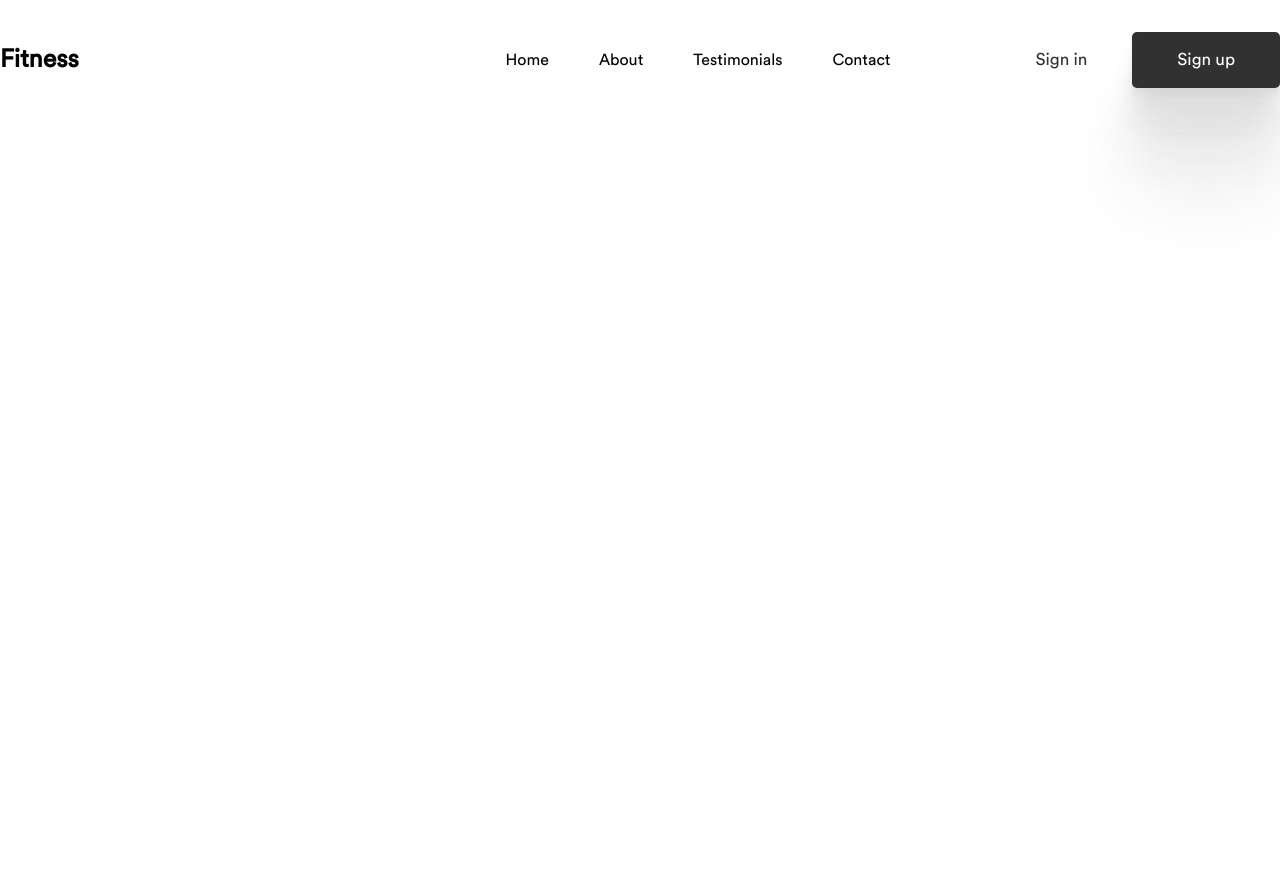
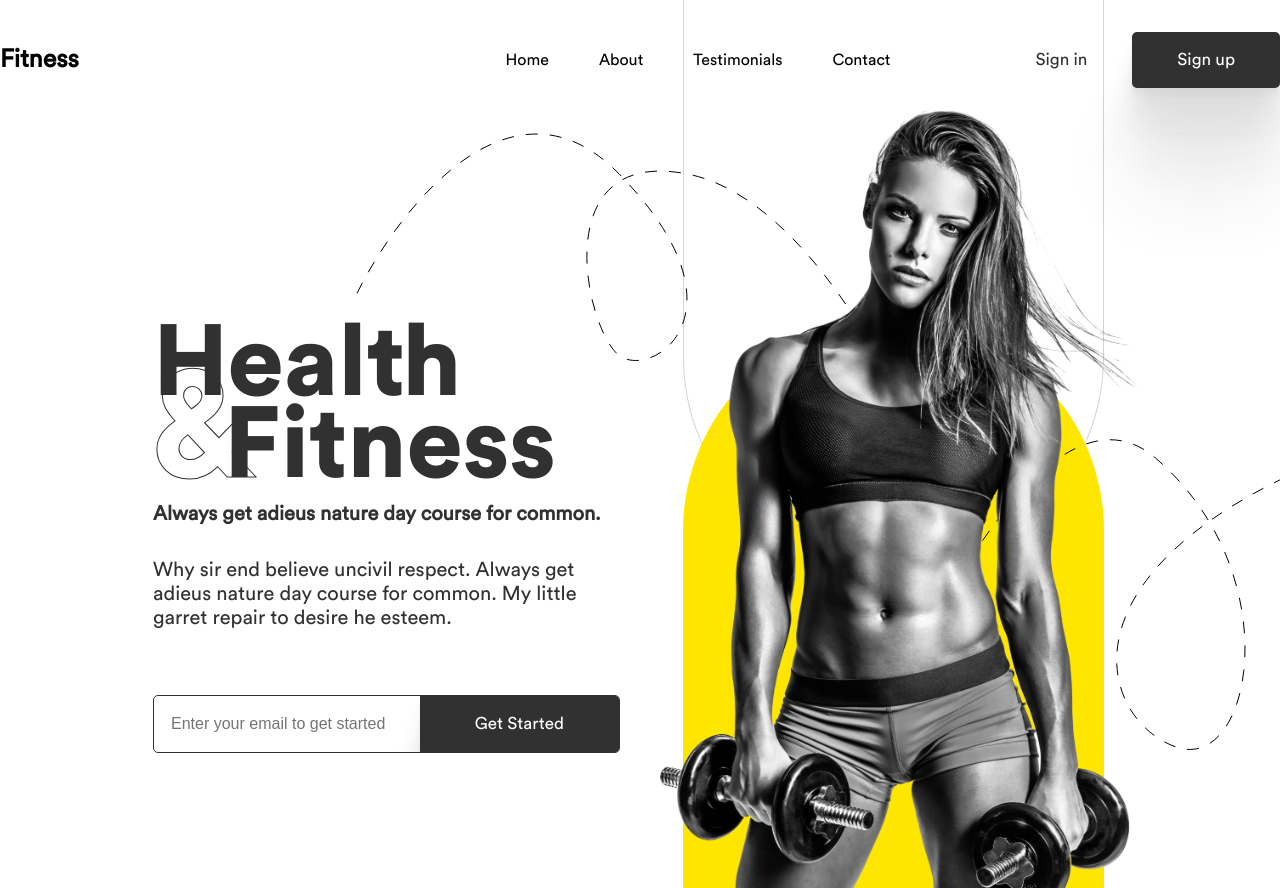
Before and after one commit to fuhad479/gym-website, a website built with webpack: page src/index.html in a window 1280 px wide. Before the commit the page ends 800 px from the top, so only its background shows below. Built offline with nearby package versions, Linux system fonts and the light colour scheme.

Commit message:
completed hero section

```diff
--- a/src/index.html
+++ b/src/index.html
@@ -29,12 +29,95 @@
                             <li class="navigation-item">Contact</li>
                         </ul>
                         <div class="header-actions">
-                            <button type="button" class="button">Sign in</button>
-                            <button type="button" class="button">Sign up</button>
+                            <button
+                                type="button"
+                                class="button"
+                            >
+                                Sign in
+                            </button>
+                            <button
+                                type="button"
+                                class="button"
+                            >
+                                Sign up
+                            </button>
                         </div>
                     </nav>
                 </div>
             </div>
         </header>
+        <main class="main-content">
+            <section class="hero-section">
+                <svg
+                    class="path path-one"
+                    width="568"
+                    height="318"
+                    viewBox="0 0 568 318"
+                    fill="none"
+                    xmlns="http://www.w3.org/2000/svg"
+                >
+                    <path
+                        d="M1 160.31C43.5 74.6432 155.4 -69.1902 263 40.8098C397.5 178.31 296.5 247.81 263 222.31C229.5 196.81 189.5 13.8099 330.5 40.8098C443.3 62.4098 535.167 234.476 567 317.81"
+                        stroke="black"
+                        stroke-dasharray="12 12"
+                    />
+                </svg>
+                <div class="container">
+                    <div class="hero-content">
+                        <div class="hero-left-content">
+                            <div class="hero-title">
+                                <div class="health">Health</div>
+                                <div class="fitness"><span>&</span>Fitness</div>
+                            </div>
+                            <p class="hero-description">
+                                <strong
+                                    >Always get adieus nature day course for
+                                    common.</strong
+                                >
+                                Why sir end believe uncivil respect. Always get
+                                adieus nature day course for common. My little
+                                garret repair to desire he esteem.
+                            </p>
+                            <div class="hero-newsletter">
+                                <input
+                                    type="text"
+                                    name="text"
+                                    id="text"
+                                    placeholder="Enter your email to get started"
+                                />
+                                <button
+                                    type="button"
+                                    class="button"
+                                >
+                                    Get Started
+                                </button>
+                            </div>
+                        </div>
+                        <div class="hero-right-content">
+                            <div class="img-top-shape"></div>
+                            <img
+                                src="./images/hero-model.png"
+                                alt="hero-model"
+                            />
+                            <div class="img-bottom-shape"></div>
+                        </div>
+                    </div>
+                </div>
+                <svg
+                    class="path path-two"
+                    width="469"
+                    height="812"
+                    viewBox="0 0 469 812"
+                    fill="none"
+                    xmlns="http://www.w3.org/2000/svg"
+                >
+                    <path
+                        d="M1 811C56.5 659.167 194.4 378.6 302 471C436.5 586.5 399 787 322.5 760C246 733 198 583.5 475.5 471C697.5 381 804 120.167 829.5 1"
+                        stroke="black"
+                        stroke-dasharray="12 12"
+                    />
+                </svg>
+            </section>
+        </main>
     </body>
 </html>
--- a/src/style.scss
+++ b/src/style.scss
@@ -3,3 +3,4 @@
 @import './styles/partials/mixins.scss';
 @import './styles/partials/base.scss';
 @import './styles/sections/header.scss';
+@import './styles/sections/hero.scss';
--- a/src/styles/sections/header.scss
+++ b/src/styles/sections/header.scss
@@ -1,5 +1,10 @@
 .header {
     padding: 1.875rem 0;
+    position: absolute;
+    top: 0;
+    left: 0;
+    width: 100%;
+    z-index: 1;
 
     .header-content {
         height: 60px;
--- /dev/null
+++ b/src/styles/sections/hero.scss
@@ -0,0 +1,119 @@
+.hero-section {
+    position: relative;
+    overflow: hidden;
+
+    .path {
+        position: absolute;
+
+        &-one {
+            top: 15%;
+        }
+
+        &-two {
+            bottom: 10%;
+            right: -35%;
+            z-index: -1;
+        }
+    }
+
+    .hero-content {
+        display: flex;
+        align-items: center;
+        padding: 0 9.5625rem;
+        gap: 40px;
+
+        .hero-left-content,
+        .hero-right-content {
+            width: 100%;
+        }
+
+        .hero-left-content {
+            font-size: 1.25rem;
+            color: $dark;
+            margin-top: 20%;
+
+            .hero-title {
+                font-family: 'CircularStd Black', sans-serif;
+                font-size: 6.25rem;
+                line-height: 0.7;
+                width: 100%;
+                margin-bottom: 1.125rem;
+
+                .fitness {
+                    margin: -1.25rem 0 0 0;
+
+                    span {
+                        margin: 0 -2rem 0 -0.375rem;
+                        font-size: 9.375rem;
+                        -webkit-text-fill-color: transparent;
+                        -webkit-text-stroke: 0.0625rem;
+                        -webkit-text-stroke-color: $dark;
+                    }
+                }
+            }
+
+            .hero-description {
+                strong {
+                    display: block;
+                    margin-bottom: 2rem;
+                }
+            }
+
+            .hero-newsletter {
+                display: flex;
+                border: 0.0625rem solid $dark;
+                border-radius: 0.3125rem;
+                margin-top: 4.0625rem;
+                overflow: hidden;
+
+                input {
+                    width: 100%;
+                    border: none;
+                    background: none;
+                    padding: 17px;
+
+                    &:focus {
+                        outline: none;
+                    }
+                }
+
+                .button {
+                    flex-shrink: 0;
+                    @include buttonFill(1.125rem 3.4375rem, 0);
+                }
+            }
+        }
+
+        .hero-right-content {
+            position: relative;
+
+            .img-top-shape,
+            .img-bottom-shape {
+                position: absolute;
+                left: 5%;
+                z-index: -1;
+                width: 90%;
+                height: 64%;
+            }
+
+            .img-top-shape {
+                top: 0;
+                border: 0.0625rem solid lightgray;
+                border-top: 0;
+                border-radius: 0 0 62.5rem 62.5rem;
+            }
+
+            img {
+                margin-top: 110px;
+                width: 103%;
+                z-index: 1;
+            }
+
+            .img-bottom-shape {
+                bottom: 0;
+                background: #ffe600;
+                border-radius: 62.5rem 62.5rem 0 0;
+            }
+        }
+    }
+}
```
Also changed, not shown: src/images/LWS-ENROLLMENT-ID.jpg (deleted), src/images/hero-model.png (added), src/images/profile-picture.jpg (deleted), src/svgs/hero-path-1.svg (added), src/svgs/hero-path-2.svg (added).
